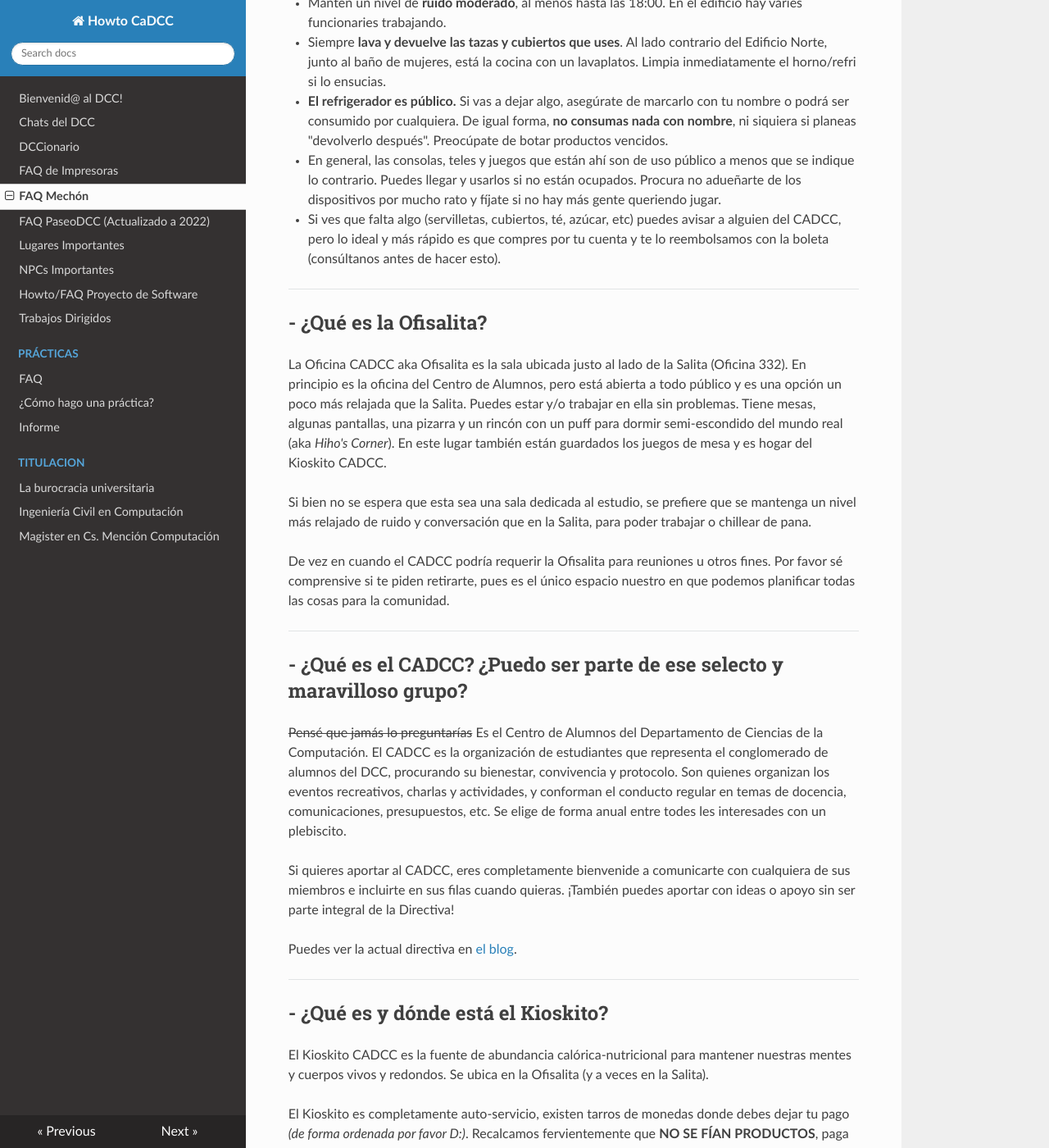
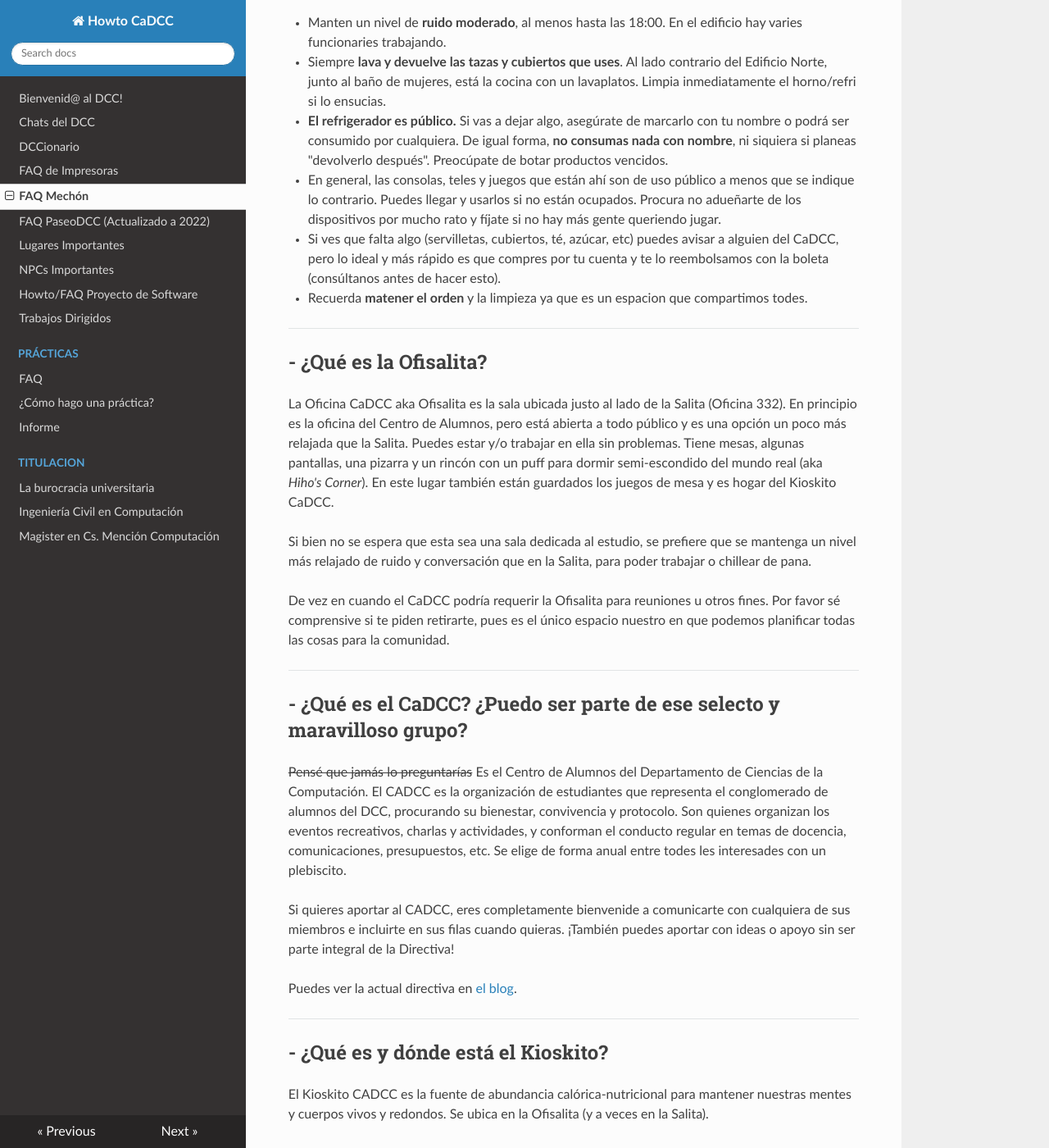
Before and after one commit to cadcc/howto, an MkDocs documentation site: the page built from docs/FAQ Mechón.md, in a window 1280 px wide and 1400 px high, scrolled down 767 px. Shown: the whole window at 82% size. Built offline with MkDocs 1.6.1, drawn with Linux system fonts in a browser that asks for light colours; nearby versions of some CDN libraries; some of the changed text lies outside the part shown.

Commit message:
Cambios 2023 (falta aun)

```diff
--- a/docs/FAQ Mechón.md
+++ b/docs/FAQ Mechón.md
@@ -1,8 +1,8 @@
 # FAQ Mechón
 
-¡Hola, querido/a mechón/a! Bienvenido/a al DCC. En esta página intentaremos responder las principales dudas y preguntas que te puedan estar surgiendo en este nuevo comienzo académico, como por ejemplo: ¿Qué debo hacer ahora que soy DCC?, ¿Debo ser otaku para que me acepten?, ¿Cuál es el verdadero nombre de Chayanne? ¡Sigue leyendo para responder tus inquietudes!
+¡Hola, queride mechonx, Bienvenide al DCC. En esta página intentaremos responder las principales dudas y preguntas que te puedan estar surgiendo en este nuevo comienzo académico, como por ejemplo: ¿Qué debo hacer ahora que soy DCC?, ¿Debo ser otaku para que me acepten?, ¿Cuál es el verdadero nombre de Chayanne? ¡Sigue leyendo para responder tus inquietudes!
 
-Como consejo inicial, te recomendamos unirte al [Chat principal](https://t.me/joinchat/CCI8ekIqFvhpatb3lJ5kKw), donde además de resolver tus dudas con compañeres (pseudo)humanos reales, podrás comenzar a conocer a la comunidad.
+Como consejo inicial, te recomendamos unirte al [Chat de Mechonxs](https://t.me/+5NtEukiRsY0zY2Mx) y al [Chat Principal](https://t.me/+bG_kGFRbbPIyNjYx) de la comunidad donde resolver tus dudas con compañeres (pseudo)humanos reales, podrás comenzar a conocer a la comunidad.
 
 Revisa también las secciones de [Lugares Importantes](https://faq.cadcc.cl/es/latest/Lugares%20Importantes/) y [NPCs Importantes](https://faq.cadcc.cl/es/latest/NPCs%20Importantes/) para que empieces a ubicarte dentro del universo dcciano.
 
@@ -22,21 +22,22 @@
 * Siempre **lava y devuelve las tazas y cubiertos que uses**. Al lado contrario del Edificio Norte, junto al baño de mujeres, está la cocina con un lavaplatos. Limpia inmediatamente el horno/refri si lo ensucias.
 * **El refrigerador es público.** Si vas a dejar algo, asegúrate de marcarlo con tu nombre o podrá ser consumido por cualquiera. De igual forma, **no consumas nada con nombre**, ni siquiera si planeas "devolverlo después". Preocúpate de botar productos vencidos.
 * En general, las consolas, teles y juegos que están ahí son de uso público a menos que se indique lo contrario. Puedes llegar y usarlos si no están ocupados. Procura no adueñarte de los dispositivos por mucho rato y fíjate si no hay más gente queriendo jugar.
-* Si ves que falta algo (servilletas, cubiertos, té, azúcar, etc) puedes avisar a alguien del CADCC, pero lo ideal y más rápido es que compres por tu cuenta y te lo reembolsamos con la boleta (consúltanos antes de hacer esto).
+* Si ves que falta algo (servilletas, cubiertos, té, azúcar, etc) puedes avisar a alguien del CaDCC, pero lo ideal y más rápido es que compres por tu cuenta y te lo reembolsamos con la boleta (consúltanos antes de hacer esto).
+* Recuerda **matener el orden** y la limpieza ya que es un espacion que compartimos todes.
 
 ---
 
 ## - ¿Qué es la Ofisalita?
 
-La Oficina CADCC aka Ofisalita es la sala ubicada justo al lado de la Salita (Oficina 332). En principio es la oficina del Centro de Alumnos, pero está abierta a todo público y es una opción un poco más relajada que la Salita. Puedes estar y/o trabajar en ella sin problemas. Tiene mesas, algunas pantallas, una pizarra y un rincón con un puff para dormir semi-escondido del mundo real (aka *Hiho's Corner*). En este lugar también están guardados los juegos de mesa y es hogar del Kioskito CADCC.
+La Oficina CaDCC aka Ofisalita es la sala ubicada justo al lado de la Salita (Oficina 332). En principio es la oficina del Centro de Alumnos, pero está abierta a todo público y es una opción un poco más relajada que la Salita. Puedes estar y/o trabajar en ella sin problemas. Tiene mesas, algunas pantallas, una pizarra y un rincón con un puff para dormir semi-escondido del mundo real (aka *Hiho's Corner*). En este lugar también están guardados los juegos de mesa y es hogar del Kioskito CaDCC.
 
 Si bien no se espera que esta sea una sala dedicada al estudio, se prefiere que se mantenga un nivel más relajado de ruido y conversación que en la Salita, para poder trabajar o chillear de pana.
 
-De vez en cuando el CADCC podría requerir la Ofisalita para reuniones u otros fines. Por favor sé comprensive si te piden retirarte, pues es el único espacio nuestro en que podemos planificar todas las cosas para la comunidad.
+De vez en cuando el CaDCC podría requerir la Ofisalita para reuniones u otros fines. Por favor sé comprensive si te piden retirarte, pues es el único espacio nuestro en que podemos planificar todas las cosas para la comunidad.
 
 ---
 
-## - ¿Qué es el CADCC? ¿Puedo ser parte de ese selecto y maravilloso grupo?
+## - ¿Qué es el CaDCC? ¿Puedo ser parte de ese selecto y maravilloso grupo?
 
 <s>Pensé que jamás lo preguntarías</s> Es el Centro de Alumnos del Departamento de Ciencias de la Computación. El CADCC es la organización de estudiantes que representa el conglomerado de alumnos del DCC, procurando su bienestar, convivencia y protocolo. Son quienes organizan los eventos recreativos, charlas y actividades, y conforman el conducto regular en temas de docencia, comunicaciones, presupuestos, etc. Se elige de forma anual entre todes les interesades con un plebiscito.
 
```
